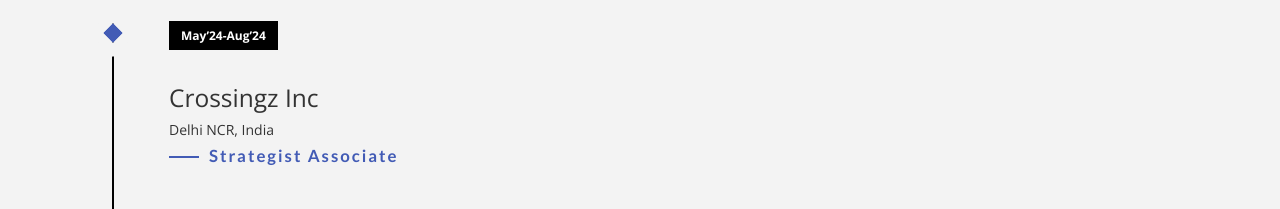
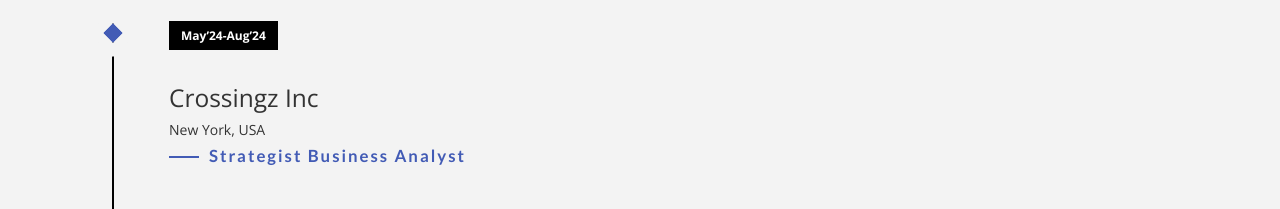
Before and after one commit to SomyaPanchal/SomyaPanchal.github.io, a plain HTML site: page index.html in a window 1280 px wide. Shown: the part 1900-2109 px from the top of the page. Drawn offline with nearby package versions, Linux system fonts and the light colour scheme; files whose address does not match are found by name; a web font is replaced by a local one.

Commit message:
Update index.html

```diff
--- a/index.html
+++ b/index.html
@@ -95,8 +95,8 @@
                         <label class="timeline-event-icon"></label>
                         <div class="timeline-event-copy">
                             <p class="timeline-event-thumbnail">May’24-Aug’24</p>
-                            <h3>Crossingz Inc</h3><h5>Delhi NCR, India</h5>
-                            <h4>Strategist Associate</h4>
+                            <h3>Crossingz Inc</h3><h5>New York, USA</h5>
+                            <h4>Strategist Business Analyst</h4>
                             <p>
                                 <ul>
                                     <li>Assisted strategic planning sessions, providing actionable insights to drive business decisions, identifying partnership opportunities and meeting with clients, and analyzing key market trends for go-to-market strategies.</li>
```
